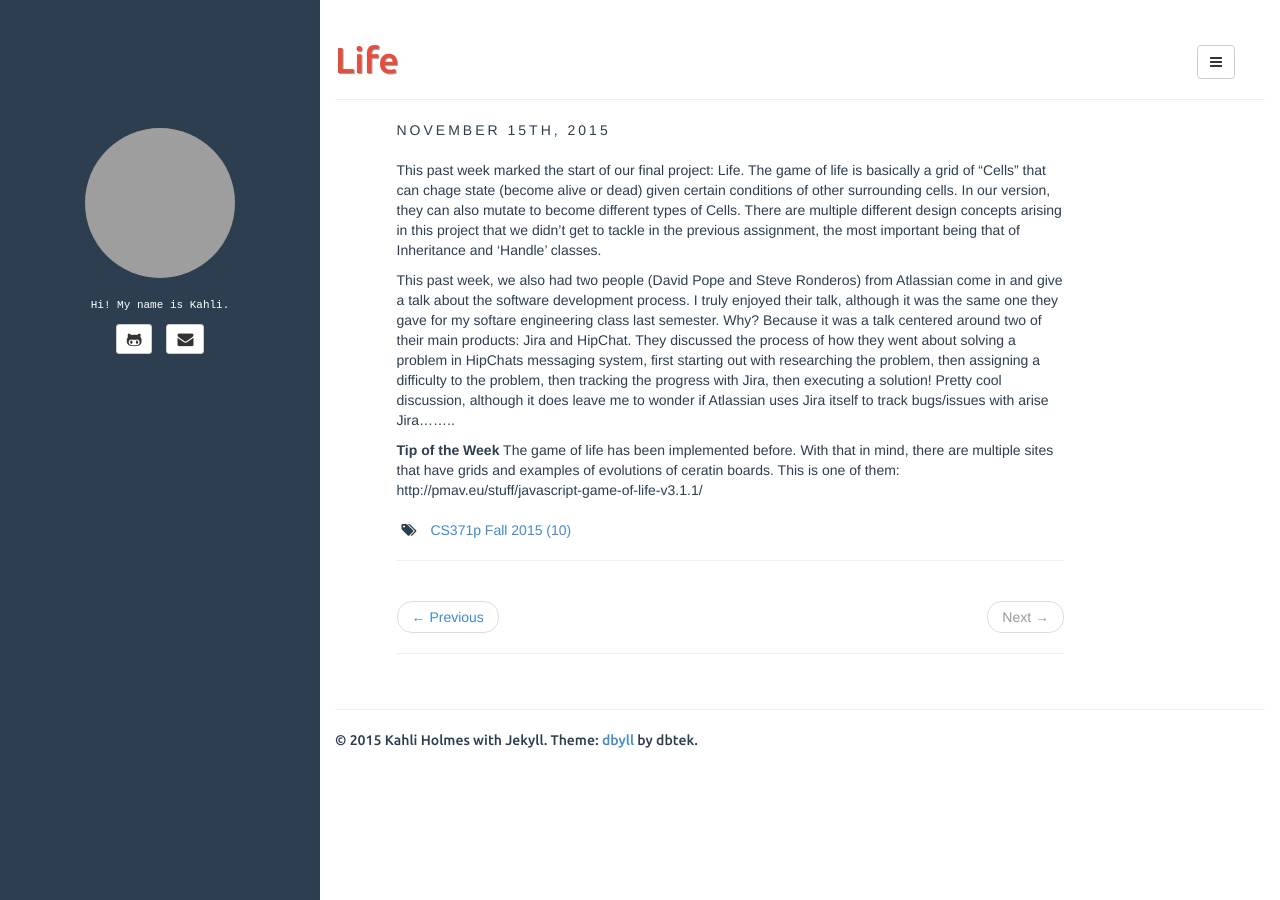
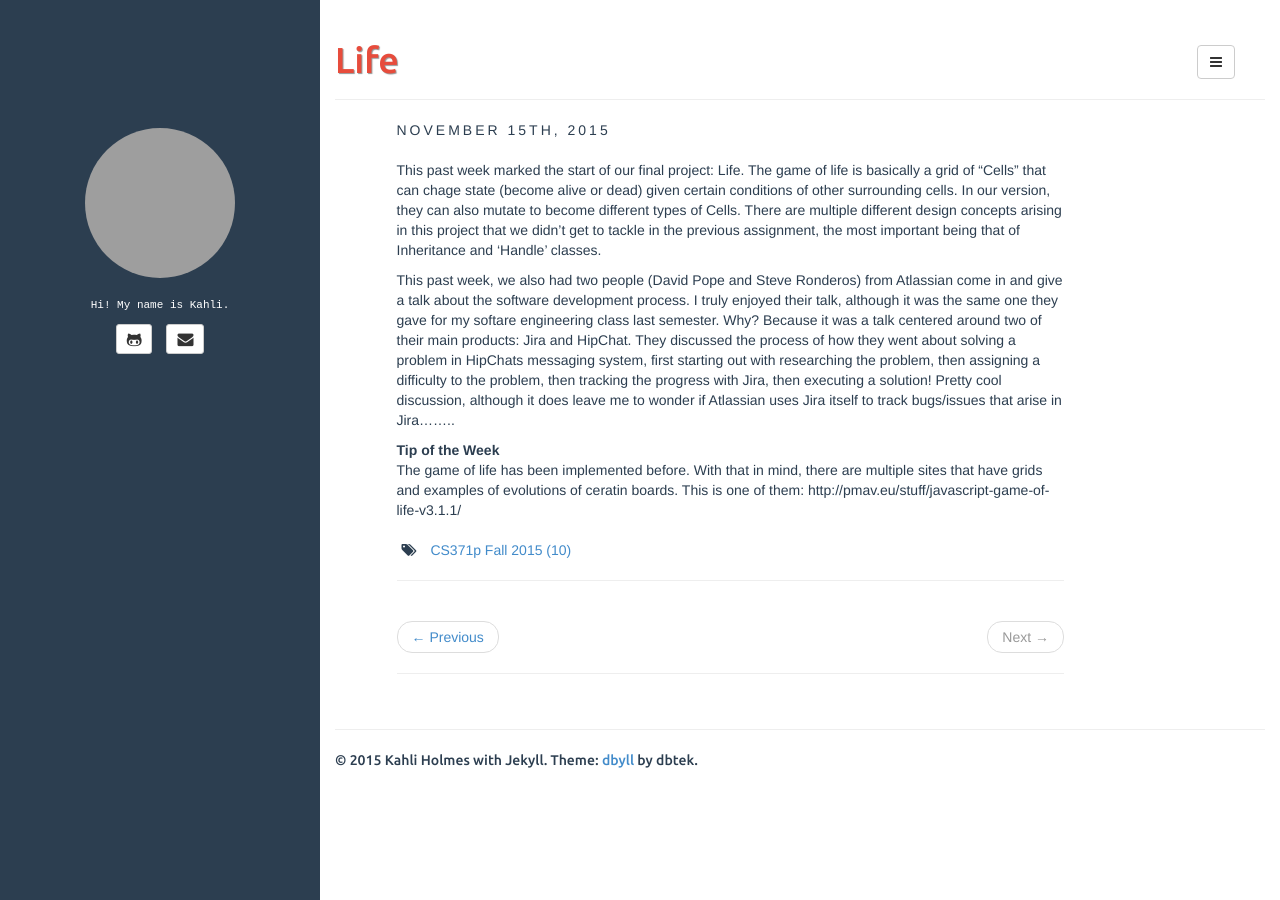
Before and after one commit to kahlih/blog, a Jekyll site: the page built from _posts/2015-11-15-week12.md, in a window 1280 px wide. Built offline with Jekyll 4.4.1, drawn with Linux system fonts in a browser that asks for light colours; grey boxes are pictures that could not be loaded.

Commit message:
Update 2015-11-15-week12.md

```diff
--- a/_posts/2015-11-15-week12.md
+++ b/_posts/2015-11-15-week12.md
@@ -8,7 +8,7 @@ fullview: true
 
 This past week marked the start of our final project: Life. The game of life is basically a grid of "Cells" that can chage state (become alive or dead) given certain conditions of other surrounding cells. In our version, they can also mutate to become different types of Cells. There are multiple different design concepts arising in this project that we didn't get to tackle in the previous assignment, the most important being that of Inheritance and 'Handle' classes.
 
-This past week, we also had two people (David Pope and Steve Ronderos) from Atlassian come in and give a talk about the software development process. I truly enjoyed their talk, although it was the same one they gave for my softare engineering class last semester. Why? Because it was a talk centered around two of their main products: Jira and HipChat. They discussed the process of how they went about solving a problem in HipChats messaging system, first starting out with researching the problem, then assigning a difficulty to the problem, then tracking the progress with Jira, then executing a solution! Pretty cool discussion, although it does leave me to wonder if Atlassian uses Jira itself to track bugs/issues with arise Jira........
+This past week, we also had two people (David Pope and Steve Ronderos) from Atlassian come in and give a talk about the software development process. I truly enjoyed their talk, although it was the same one they gave for my softare engineering class last semester. Why? Because it was a talk centered around two of their main products: Jira and HipChat. They discussed the process of how they went about solving a problem in HipChats messaging system, first starting out with researching the problem, then assigning a difficulty to the problem, then tracking the progress with Jira, then executing a solution! Pretty cool discussion, although it does leave me to wonder if Atlassian uses Jira itself to track bugs/issues that arise in Jira........
 
 **Tip of the Week**
 The game of life has been implemented before. With that in mind, there are multiple sites that have grids and examples of evolutions of ceratin boards. This is one of them: http://pmav.eu/stuff/javascript-game-of-life-v3.1.1/
```
